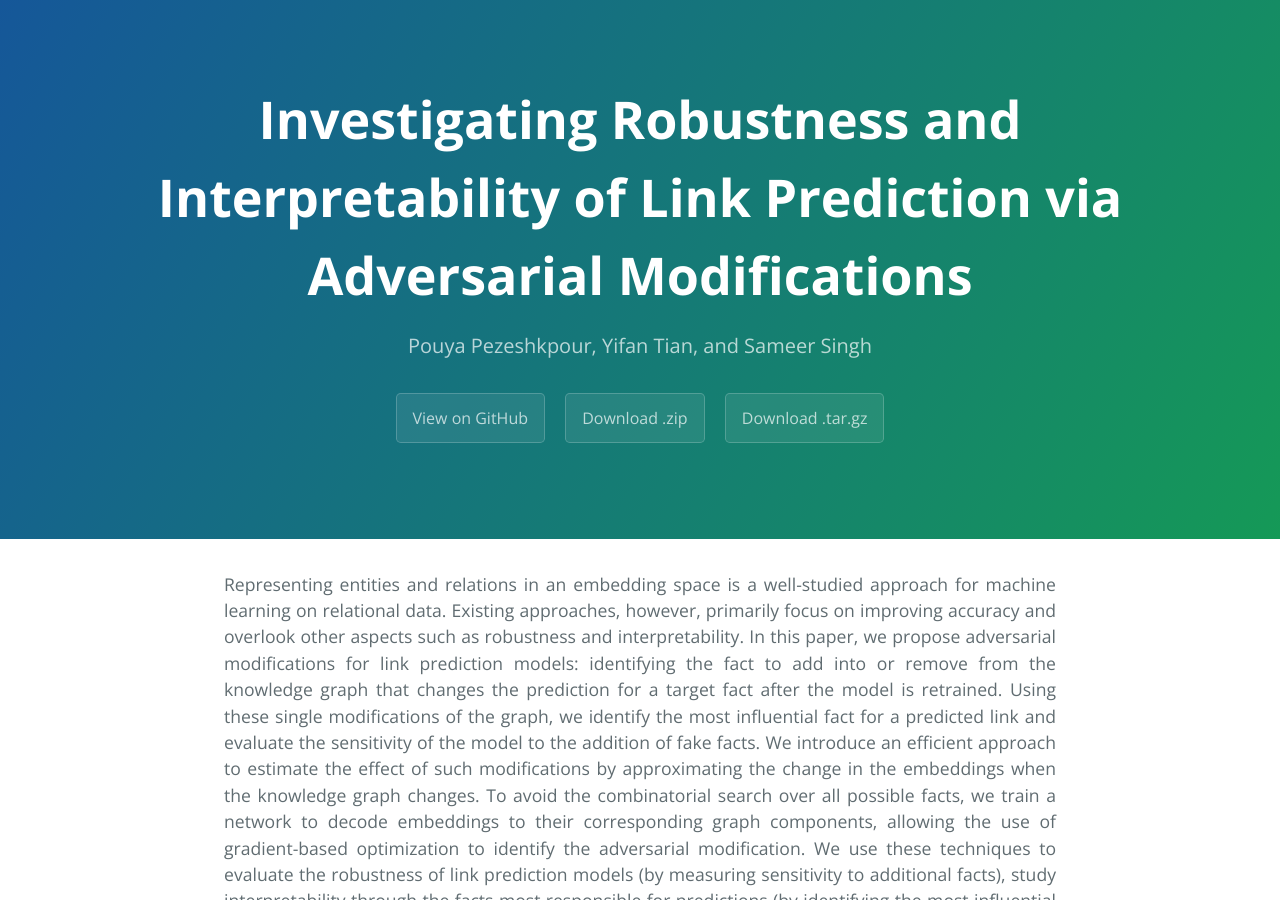
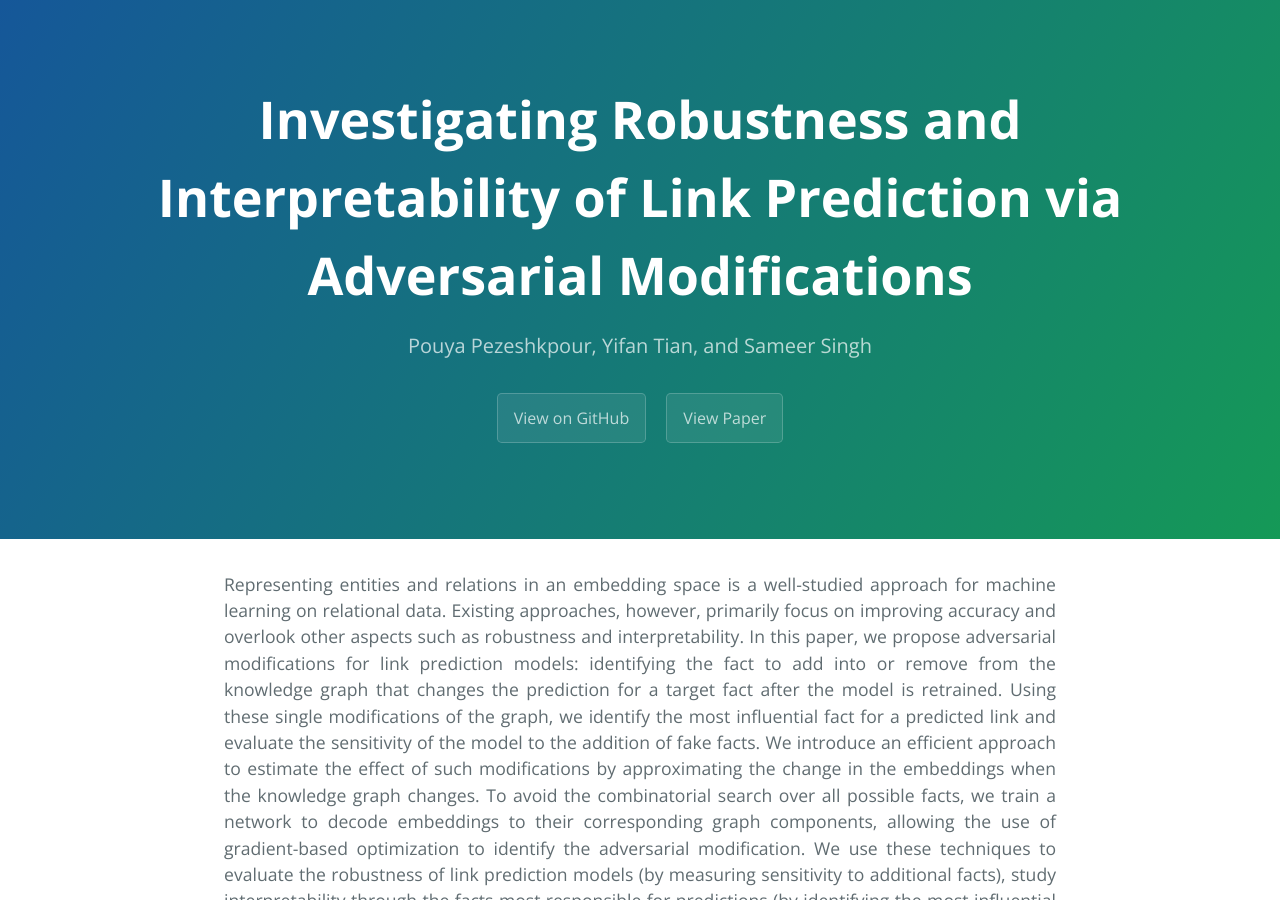
Before and after one commit to pouyapez/criage, a Jekyll site: the page built from index.md, in a window 1280 px wide and 900 px high. Built offline with Jekyll 4.4.1, drawn with Linux system fonts in a browser that asks for light colours.

Commit message:
Update default.html

```diff
--- a/_layouts/default.html
+++ b/_layouts/default.html
@@ -29,8 +29,8 @@
         <a href="{{ site.github.repository_url }}" class="btn">View on GitHub</a>
       {% endif %}
       {% if site.show_downloads %}
-        <a href="{{ site.github.zip_url }}" class="btn">Download .zip</a>
-        <a href="{{ site.github.tar_url }}" class="btn">Download .tar.gz</a>
+        <a href="https://arxiv.org" class="btn">View Paper</a>
+        <!--- <a href="{{ site.github.tar_url }}" class="btn">Download .tar.gz</a> --->
       {% endif %}
     </header>
 
```
